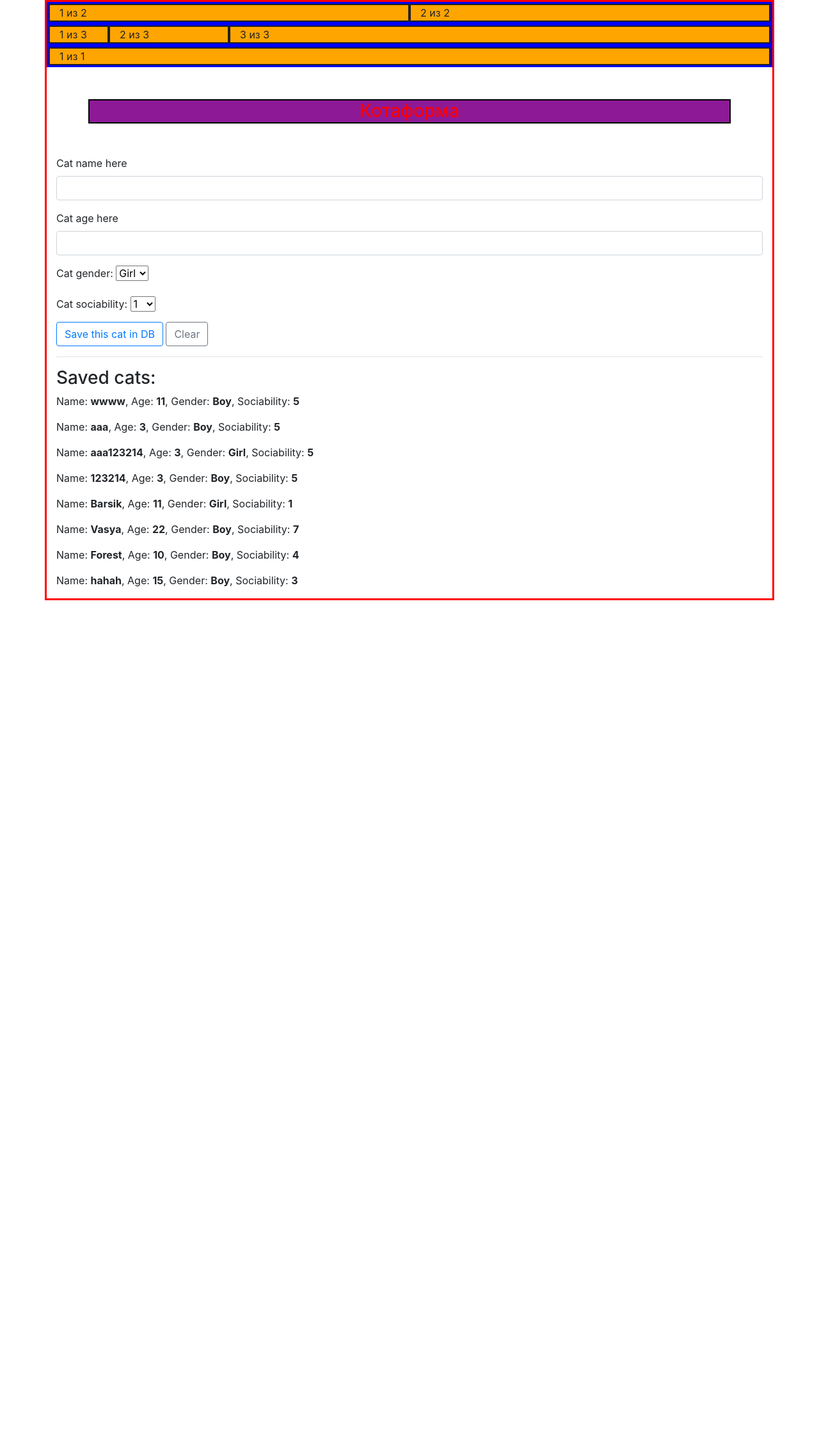
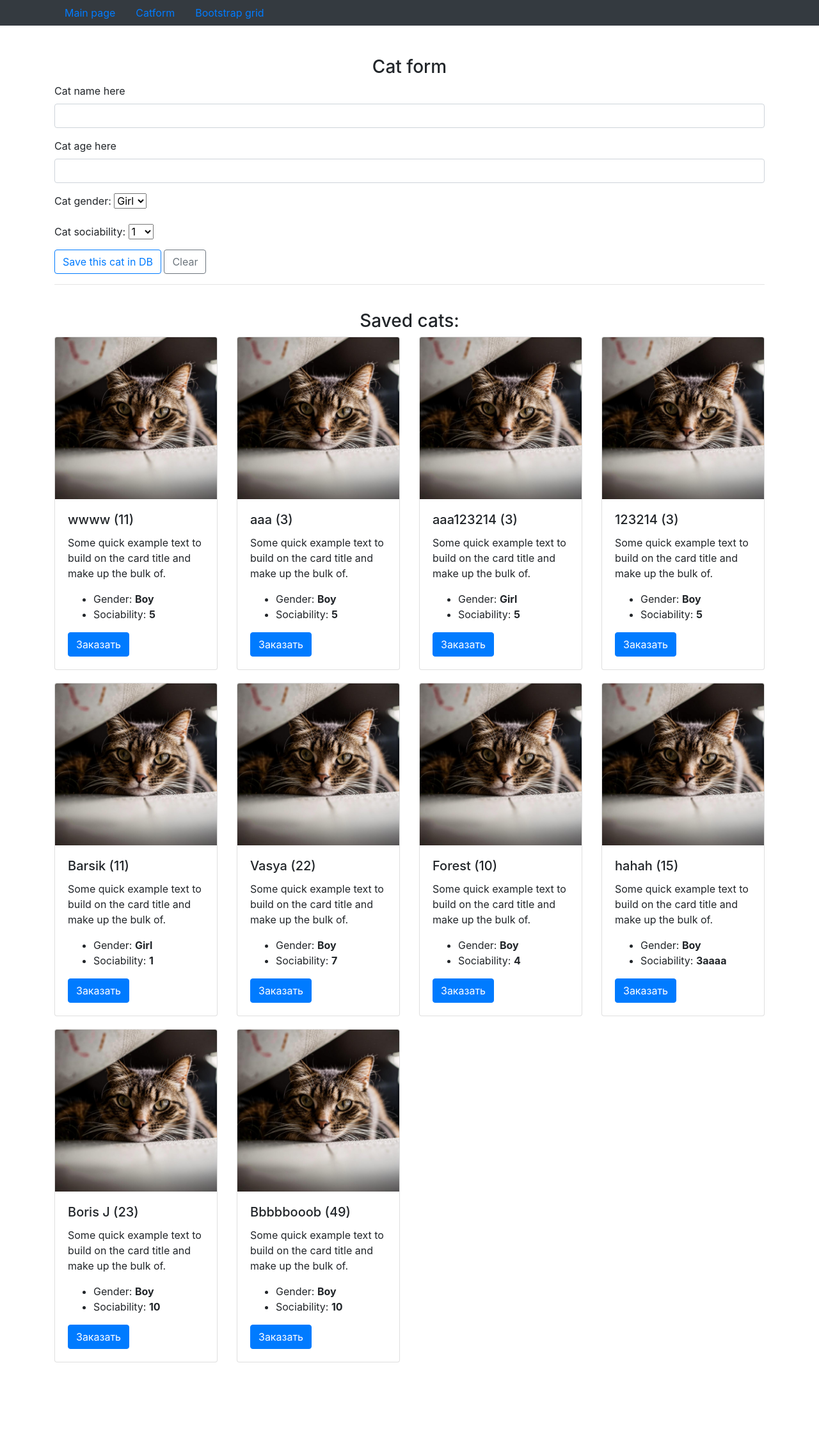
Before and after one commit to whiteromka/level1, a PHP site: page /catForm/form.php in a window 1280 px wide. Shown: the whole page at 64% size. Before the commit the page ends 938 px from the top, so only its background shows below. Run offline with PHP 8.4, Linux system fonts and the light colour scheme.

Commit message:
lesson13

```diff
--- a/catForm/cats.txt
+++ b/catForm/cats.txt
@@ -5,4 +5,6 @@ aaa123214,3,Girl,5
 Barsik,11,Girl,1
 Vasya,22,Boy,7
 Forest,10,Boy,4
-hahah,15,Boy,3
+hahah,15,Boy,3aaaa,bbbb,Boy,6
+Boris J,23,Boy,10
+Bbbbbooob,49,Boy,10
--- a/catForm/form.php
+++ b/catForm/form.php
@@ -12,14 +12,12 @@ $errorMessage = '';
 $genderList = ['Girl', 'Boy']; // Варианты для дропдауна
 $sociabilityList = [1, 2, 3, 4, 5, 6, 7, 8, 9, 10]; // Варианты для дропдауна
 
-if (validateGET()) {
-    $catDataString = constructCatDataString();
-    saveCat($catDataString);
-    $successMessage = 'Вы успешно сохранили кота ' . getDataFromGET('name') . '!';
-    //header('Location: /catform/form.php'); // Редирект на чистую форму
-} else {
-    if (!empty($_GET)) {
-        $errorMessage = 'Заполните все данные по коту!';
+if (!empty($_GET)) {
+    $validateResult = validateGET();
+    if ($validateResult['success']) {
+        $catDataString = constructCatDataString();
+        saveCat($catDataString);
+        $successMessage = 'Вы успешно сохранили кота ' . getDataFromGET('name') . '!';
     }
 }
 
@@ -41,20 +39,43 @@ function constructCatDataString(): string
 /**
  * Валидирует данные из $_GET
  *
- * @return bool
+ * @return array
  */
-function validateGET(): bool
+function validateGET(): array
 {
-    if (
-        !empty(getDataFromGET('name')) &&
-        !empty(getDataFromGET('age')) &&
-        !empty(getDataFromGET('gender')) &&
-        !empty(getDataFromGET('sociability'))
-    ) {
-        return true;
+//    if (
+//        !empty(getDataFromGET('name')) &&
+//        !empty(getDataFromGET('age')) &&
+//        !empty(getDataFromGET('gender')) &&
+//        !empty(getDataFromGET('sociability'))
+//    ) {
+//        return true;
+//    } else {
+//        return false;
+//    }
+    $errorName = '';
+    $errorAge = '';
+    if (!empty($_GET)) {
+        if (strlen(getDataFromGET('name')) < 5 ) {
+            $errorName = 'Имя кота слишком короткое';
+        }
+    }
+
+    $age = (int) getDataFromGET('age');
+    if (!is_int($age) || !($age < 50)) {
+        $errorAge = 'Возраст кота должен быть числом меньше 50';
+    }
+
+    if (empty($errorName) && empty($errorAge)) {
+        $success = true;
     } else {
-        return false;
+        $success = false;
     }
+    return [
+        'success' => $success,
+        'errorName' => $errorName,
+        'errorAge' => $errorAge
+    ];
 }
 
 /**
@@ -119,6 +140,7 @@ function getSavedCats(): array
     <meta http-equiv="X-UA-Compatible" content="ie=edge">
     <title>Котаформа</title>
     <link rel="stylesheet" href="./style.css">
+
     <link rel="stylesheet" href="https://stackpath.bootstrapcdn.com/bootstrap/4.4.1/css/bootstrap.min.css"
           integrity="sha384-Vkoo8x4CGsO3+Hhxv8T/Q5PaXtkKtu6ug5TOeNV6gBiFeWPGFN9MuhOf23Q9Ifjh" crossorigin="anonymous">
     <script src="https://stackpath.bootstrapcdn.com/bootstrap/4.4.1/js/bootstrap.min.js"
@@ -127,35 +149,46 @@ function getSavedCats(): array
 </head>
 <body>
 
-<div class="container myCont">
+<!-- Навигация по сайту -->
+<div class="nav bg-dark">
+    <div class="container">
 
-    <div class="row myRow">
-        <div class="col myCol">1 из 2</div>
-        <div class="col myCol">2 из 2</div>
+        <ul class="nav bg-dark">
+            <li class="nav-item">
+                <a class="nav-link" href="/">Main page</a>
+            </li>
+            <li class="nav-item">
+                <a class="nav-link" href="/catform/form.php">Catform</a>
+            </li>
+            <li class="nav-item">
+                <a class="nav-link" href="/bootstrap">Bootstrap grid</a>
+            </li>
+        </ul>
+
     </div>
+</div>
+<br>
+<br>
 
-    <div class="row myRow">
-        <div class="col-1 myCol">1 из 3</div>
-        <div class="col-2 myCol">2 из 3</div>
-        <div class="col-9 myCol">3 из 3</div>
-    </div>
+<!-- Котаформа -->
+<div class="container ">
 
-    <div class="row myRow">
-        <div class="col myCol">1 из 1</div>
-    </div>
-
-    <h3 class="header">Котаформа</h3>
+    <h3 class="text-center">Cat form</h3>
     <div>
         <form method="GET" action="">
             <div class="form-group">
                 <label for="catNameInput">Cat name here</label>
                 <input type="text" class="form-control" name="name" id="catNameInput"
-                       value="<?php echo getDataFromGET('name'); ?>">
+                       value="<?php echo getDataFromGET('name'); ?>"
+                >
+                <p class="text-danger"> <?= $validateResult['errorName'] ?? ''?> </p>
             </div>
             <div class="form-group">
                 <label for="catAgeInput">Cat age here</label>
                 <input type="text" name="age" class="form-control" id="catAgeInput"
-                       value="<?php echo getDataFromGET('age'); ?>">
+                       value="<?php echo getDataFromGET('age'); ?>"
+                >
+                <p class="text-danger"> <?= $validateResult['errorAge'] ?? '' ?> </p>
             </div>
             <p>
                 Cat gender:
@@ -182,7 +215,6 @@ function getSavedCats(): array
                         if ($sociabilityValue == getDataFromGET('sociability')) {
                             $selected = 'selected';
                         }
-
                         echo "<option $selected value='$sociabilityValue'>$sociabilityValue</option>";
                     }
                     ?>
@@ -206,48 +238,75 @@ function getSavedCats(): array
             ?>
         </form>
     </div>
+</div>
+
+
+<!-- Вывод котов -->
+<div class="container">
     <hr>
-
-    <div>
-        <h3>Saved cats:</h3>
+    <br>
+    <h3 class="text-center">Saved cats:</h3>
+    <div class="row">
         <?php
-        $cats = getSavedCats();
-        foreach ($cats as $cat) {
-            // строка ... {$cat['name']} ... остальная строка ... // { ... } позволяют внедрить в строку сложные переменные
-            $n = $cat['name'];
-            echo "<p>
-                        Name: <b>$n</b>,
-                        Age: <b>" . $cat['age'] . "</b>,
-                        Gender: <b>{$cat['gender']}</b>,
-                        Sociability: <b>{$cat['sociability']}</b>
-                </p>";
-        }
+            $cats = getSavedCats();
+            foreach ($cats as $cat) :
+        ?>
+            <div class="col-12 col-sm-6 col-md-4 col-lg-3">
+                <div class="card m-b-10">
+                    <img src="../bootstrap/pic/cat1.jpg" class="card-img-top">
+                    <div class="card-body">
+                        <h5 class="card-title"><?= $cat['name'] . ' (' . $cat['age'] . ')' ?> </h5>
+                        <p class="card-text">Some quick example text to build on the card title and make up the bulk of.</p>
+                        <ul>
+                            <li>Gender: <b> <?= $cat['gender'] ?> </b> </li>
+                            <li>Sociability: <b> <?= $cat['sociability'] ?></b> </li>
+                        </ul>
+                        <a href="#" class="btn btn-primary">Заказать</a>
+                    </div>
+                </div>
+            </div>
+        <?php
+            endforeach;
         ?>
     </div>
+    <br>
 </div>
+
+<br>
+<br>
+<br>
+<br>
+
 </body>
 </html>
 
 <!--
 
-ДЗ урока 12.
+ДЗ урока 13.
 
 1) Любую задачу с кодварс
 
-2) В котаформе нужно домучать 2-ва инпута, "Cat gender" и "Cat sociability". Преобразовать их в бутстраповкие инпуты-дропдауны
+2) В котаформе забутстрапить инпуты и дропдауны с помощью сетки бутстрапа
+   https://getbootstrap.ru/docs/4.4/layout/grid/ так чтобы:
+  - на маленьких экранах, все элементы формы отображались друг под другом, т.е. занимали максимальную ширину
+  - на средних экранах занимали выстраивались в 2-е колонки, т.е. занимали половину ширины экрана
+  - на самых больших экранах все инпуты и дропдауны выстраивались в 1 ряд
 
-3 а) Блоке где выводятся сохраненные коты "Saved cats". Нужно переписать этот блок так что бы все сохраненные коты выводились
-как в этом примере с бутстрап уведомленими https://getbootstrap.ru/docs/4.4/components/alerts/
-Т.е.  каждого кота выводить в отдельном блоке-уведомлении со своим цветом.
-Коты у которых социальность выше 7 должны выводиться в зеленом блоке.
-Коты у которых социальность ниже 2 должны выводиться в сером блоке.
-Коты у которых социальность от 2 до 3 должны выводиться в красном блоке.
-Чтонибуть похожее с синим и желтым блоком, на ваш вкус.
+  С кнопками сохранить кота и очистить форму так заморачиваться не нужно.
+  Их можно просто  вынести в свой собственных отдельный div или класс row, пусть просто отдельно всегда будут.
 
-3 б) Если уверены в своих силах можно попробовать вывести котов через карточки https://getbootstrap.ru/docs/4.4/components/card/ и систему сеток https://getbootstrap.ru/docs/4.4/layout/grid/
+3) Попробуйте сделать футер(низ) страницы по такому же принципу.
+    Использую сетку бутстрапа расчертите разметку на 2-е или на 3-и колонки.
+    В каждую колонку добавьте по 2-ве любые ссылки на любые сайты.
+    - на маленьких экранах, все ссылки должны отображались друг под другом, т.е. занимать максимальную ширину
+    - на средних выстраиваться в 2-е или 3-и колонки, т.е. либо половину ширины экрана либо треть
+    - на больших в 3-и или четыре колонки
 
 
-4) https://getbootstrap.ru/docs/4.4/components/alerts/  просмотреть примеры / прокликать ссылки в левом вертикальном меню компонентов бутстрапа.
+- Если заморочится с бутстрапом и все сделать аккуратно и красиво то этот микро проект можно будет добавить в портфолио
+или показать на собесе как один из учебных проектов, будет маленький плюс вам.
+- Если со стилями и бутстрапом не охото заморачиваться то можно забить, т.к. это просто разметка, правда в этом случае
+я бы не рекомендовал показывать этот проект без готовой разметки и стилей.
 
 
 -->
--- a/catForm/style.css
+++ b/catForm/style.css
@@ -19,3 +19,8 @@
     /*padding: 10px;*/
     margin: 50px;
 }
+
+
+.m-b-10 {
+    margin-bottom: 20px;
+}
```
Also changed, not shown: bootstrap/index.php (added, +68 -0 lines), bootstrap/style.css (added, +19 -0 lines), bootstrap/pic/cat1.jpg (added), bootstrap/pic/cat2.jpg (added).
